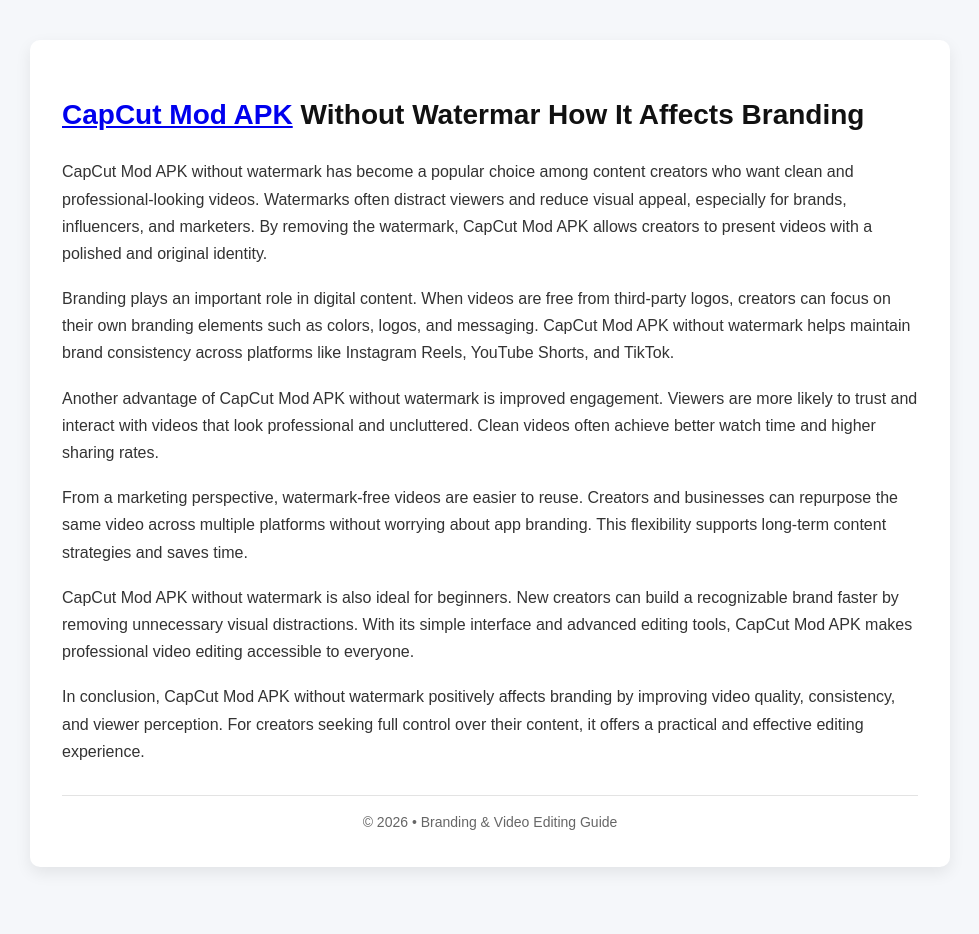
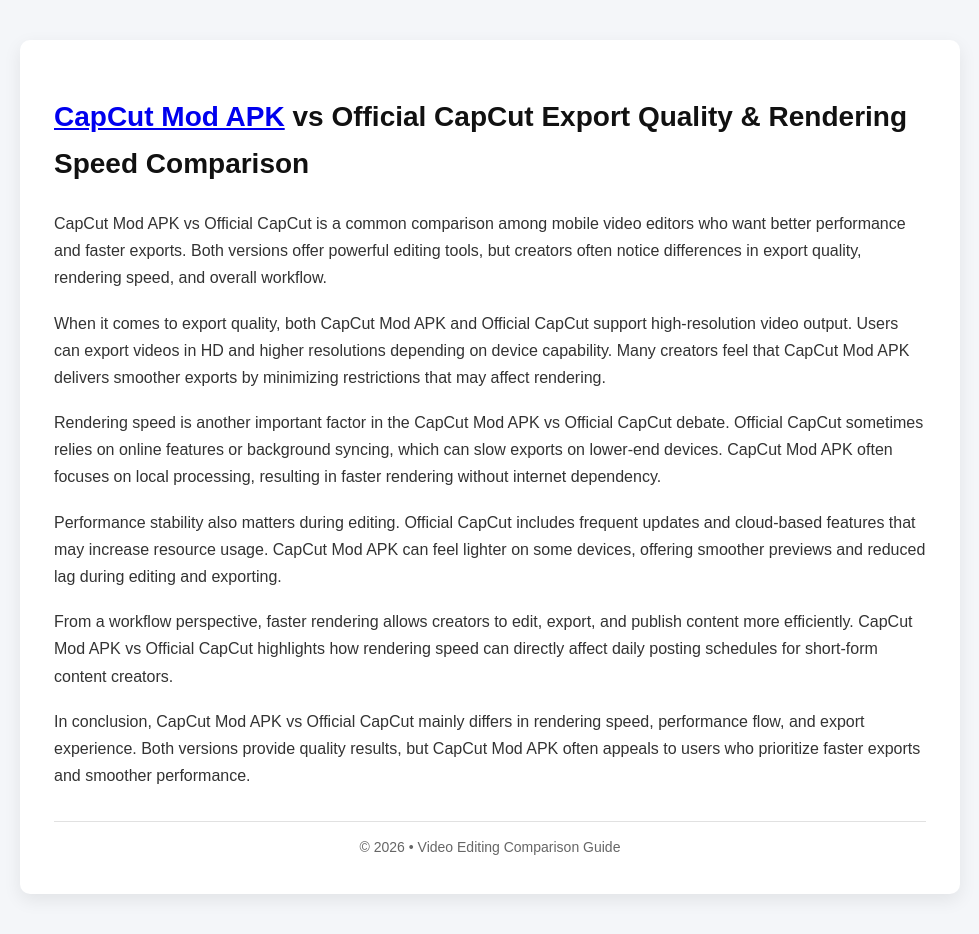
Before and after one commit to muhammadrashidal506-ux/skillsheavenhub, a plain HTML site: page index.html in a window 1280 px wide. Shown: the whole page, without its empty margins (150-1129 px from the left). Before the commit the page ends 907 px from the top, so only its background shows below. Drawn offline with Linux system fonts and the light colour scheme.

Commit message:
Update index.html

```diff
--- a/index.html
+++ b/index.html
@@ -1,39 +1,38 @@
 <!DOCTYPE html>
 <html lang="en">
 <head>
-  <meta name="google-site-verification" content="L3UrcVenzhA6dxqU9URG2Dyx-981MpdX1-8HY-tn6Cs" />
   <meta charset="UTF-8">
-  <title>CapCut Mod APK Without Watermark How It Affects Branding</title>
-  <meta name="description" content="CapCut Mod APK without watermark helps creators build strong branding with clean, professional videos. Learn how watermark-free editing improves engagement and trust.">
+  <title>CapCut Mod APK vs Official CapCut Export Quality & Rendering Speed</title>
+  <meta name="description" content="CapCut Mod APK vs Official CapCut comparison focusing on export quality, rendering speed, and performance. Learn which version is better for content creators.">
   <meta name="viewport" content="width=device-width, initial-scale=1.0">
 
   <style>
     body {
       font-family: Arial, Helvetica, sans-serif;
-      background-color: #f5f7fa;
+      background-color: #f4f6f9;
       margin: 0;
       padding: 0;
       color: #333;
       line-height: 1.7;
     }
 
-    .wrapper {
-      max-width: 920px;
+    .container {
+      max-width: 940px;
       margin: 40px auto;
       padding: 0 20px;
     }
 
-    .content-box {
+    .card {
       background: #ffffff;
-      padding: 32px;
+      padding: 34px;
       border-radius: 10px;
-      box-shadow: 0 6px 16px rgba(0, 0, 0, 0.08);
+      box-shadow: 0 6px 18px rgba(0, 0, 0, 0.08);
     }
 
     h1 {
       font-size: 28px;
+      margin-bottom: 22px;
       color: #111;
-      margin-bottom: 20px;
     }
 
     p {
@@ -42,9 +41,9 @@
     }
 
     footer {
-      margin-top: 30px;
-      padding-top: 15px;
-      border-top: 1px solid #e3e3e3;
+      margin-top: 32px;
+      padding-top: 14px;
+      border-top: 1px solid #e1e1e1;
       font-size: 14px;
       color: #666;
       text-align: center;
@@ -59,7 +58,7 @@
         font-size: 15px;
       }
 
-      .content-box {
+      .card {
         padding: 22px;
       }
     }
@@ -67,36 +66,36 @@
 </head>
 
 <body>
-  <div class="wrapper">
-    <div class="content-box">
-      <h1> <a href="https://thecupcut.com/">CapCut Mod APK</a> Without Watermar How It Affects Branding</h1>
+  <div class="container">
+    <div class="card">
+      <h1> <a href="https://thecupcut.com/">CapCut Mod APK</a> vs Official CapCut Export Quality & Rendering Speed Comparison</h1>
 
       <p>
-        CapCut Mod APK without watermark has become a popular choice among content creators who want clean and professional-looking videos. Watermarks often distract viewers and reduce visual appeal, especially for brands, influencers, and marketers. By removing the watermark, CapCut Mod APK allows creators to present videos with a polished and original identity.
+        CapCut Mod APK vs Official CapCut is a common comparison among mobile video editors who want better performance and faster exports. Both versions offer powerful editing tools, but creators often notice differences in export quality, rendering speed, and overall workflow.
       </p>
 
       <p>
-        Branding plays an important role in digital content. When videos are free from third-party logos, creators can focus on their own branding elements such as colors, logos, and messaging. CapCut Mod APK without watermark helps maintain brand consistency across platforms like Instagram Reels, YouTube Shorts, and TikTok.
+        When it comes to export quality, both CapCut Mod APK and Official CapCut support high-resolution video output. Users can export videos in HD and higher resolutions depending on device capability. Many creators feel that CapCut Mod APK delivers smoother exports by minimizing restrictions that may affect rendering.
       </p>
 
       <p>
-        Another advantage of CapCut Mod APK without watermark is improved engagement. Viewers are more likely to trust and interact with videos that look professional and uncluttered. Clean videos often achieve better watch time and higher sharing rates.
+        Rendering speed is another important factor in the CapCut Mod APK vs Official CapCut debate. Official CapCut sometimes relies on online features or background syncing, which can slow exports on lower-end devices. CapCut Mod APK often focuses on local processing, resulting in faster rendering without internet dependency.
       </p>
 
       <p>
-        From a marketing perspective, watermark-free videos are easier to reuse. Creators and businesses can repurpose the same video across multiple platforms without worrying about app branding. This flexibility supports long-term content strategies and saves time.
+        Performance stability also matters during editing. Official CapCut includes frequent updates and cloud-based features that may increase resource usage. CapCut Mod APK can feel lighter on some devices, offering smoother previews and reduced lag during editing and exporting.
       </p>
 
       <p>
-        CapCut Mod APK without watermark is also ideal for beginners. New creators can build a recognizable brand faster by removing unnecessary visual distractions. With its simple interface and advanced editing tools, CapCut Mod APK makes professional video editing accessible to everyone.
+        From a workflow perspective, faster rendering allows creators to edit, export, and publish content more efficiently. CapCut Mod APK vs Official CapCut highlights how rendering speed can directly affect daily posting schedules for short-form content creators.
       </p>
 
       <p>
-        In conclusion, CapCut Mod APK without watermark positively affects branding by improving video quality, consistency, and viewer perception. For creators seeking full control over their content, it offers a practical and effective editing experience.
+        In conclusion, CapCut Mod APK vs Official CapCut mainly differs in rendering speed, performance flow, and export experience. Both versions provide quality results, but CapCut Mod APK often appeals to users who prioritize faster exports and smoother performance.
       </p>
 
       <footer>
-        © 2026 • Branding & Video Editing Guide
+        © 2026 • Video Editing Comparison Guide
       </footer>
     </div>
   </div>
```
